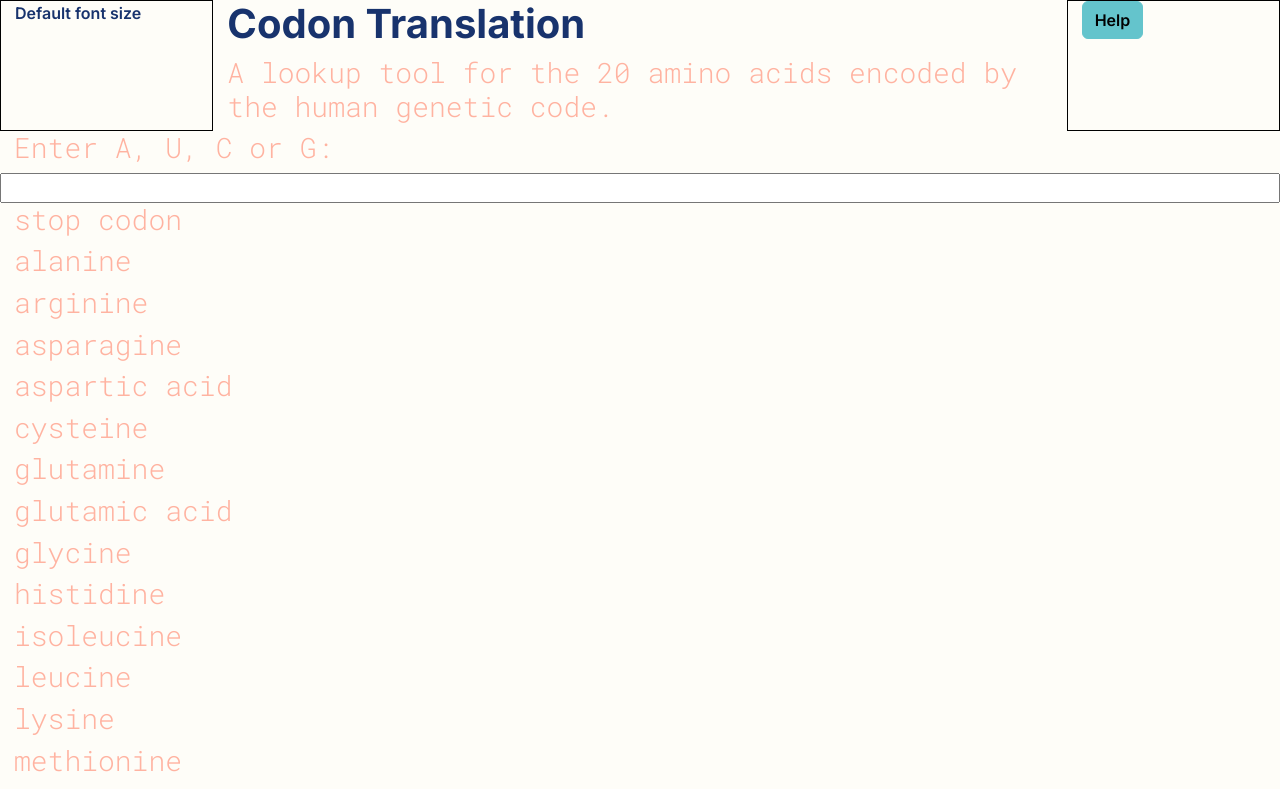
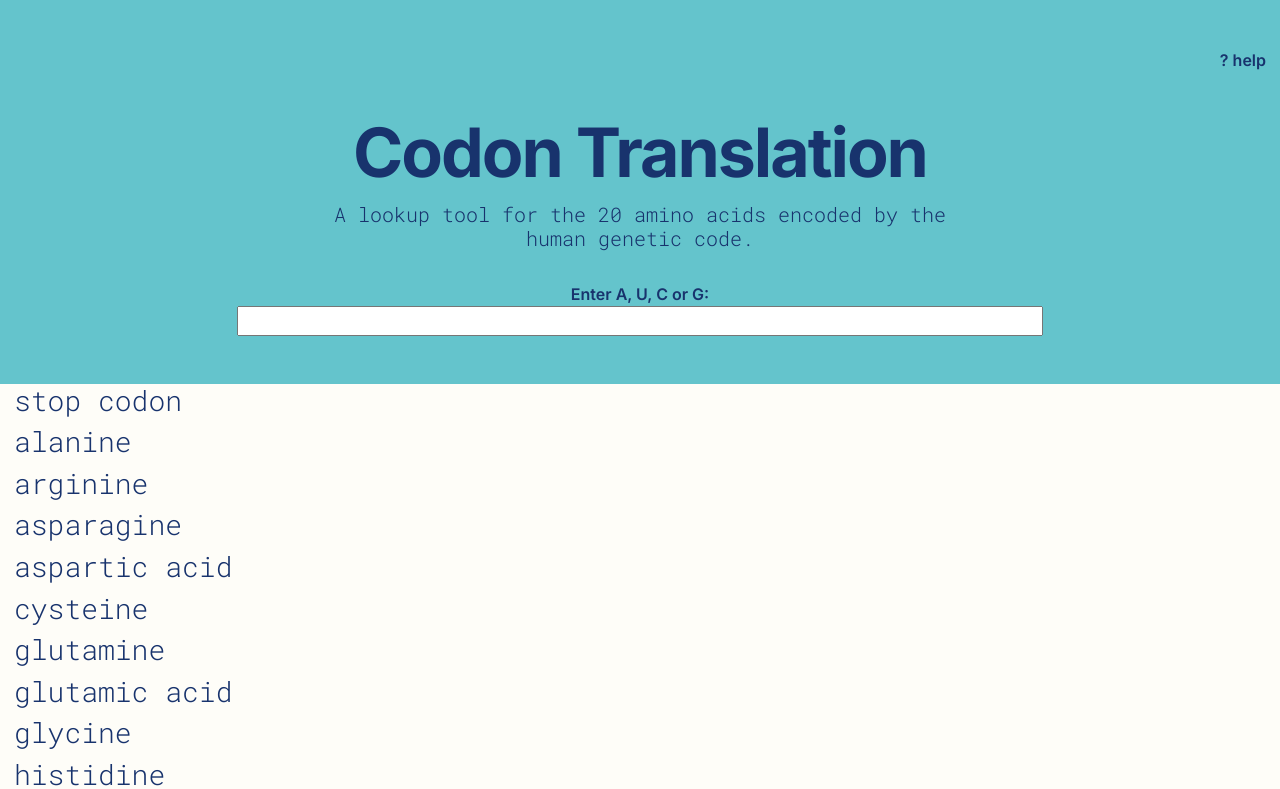
Before and after one commit to lamdrea/codon-app, a React (Create React App) app: page / in a window 1280 px wide. Shown: the top 789 px of the page. Built offline with nearby package versions, Linux system fonts and the light colour scheme.

Commit message:
updated header styling

```diff
--- a/src/App.js
+++ b/src/App.js
@@ -6,7 +6,7 @@ import { _fetch_proteins, _fetch_protein_by_codon } from './backend/backend.js'
 import Container from 'react-bootstrap/Container';
 import Row from 'react-bootstrap/Row';
 import Col from 'react-bootstrap/Col';
-import Button from 'react-bootstrap/Button';
+//import Button from 'react-bootstrap/Button';
 
 
 const App = () => {
@@ -34,19 +34,28 @@ const App = () => {
   return (
     //sets container as fluid up until screen size of 720px width
     <Container fluid>
-      <Row>
-        <Col>Default font size</Col>
-        <Col xs='8'>
+      <Row className="row-header">
+        <Col>
+        </Col>
+        <Col sm='8' className="title">
           <h1>Codon Translation</h1>
-          <h3>A lookup tool for the 20 amino acids encoded by the human genetic code.</h3>
+          <Row className="d.flex justify-content-space-between">
+            <Col></Col>
+            <Col sm='10'>
+              <h2>A lookup tool for the 20 amino acids encoded by the human genetic code.</h2>
+              <br />
+            </Col>
+            <Col></Col>
+          </Row>
+          <Row className="px-4 d-flex justify-content-center">
+            Enter A, U, C or G:
+            <br />
+            <CodonSearchBox searchInput={searchInput} setSearchInput={setSearchInput} />
+          </Row>
         </Col>
-        <Col><Button>Help</Button></Col>
-      </Row>
-      <Row>
-        <h3>Enter A, U, C or G:</h3>
-      </Row>
-      <Row>
-        <CodonSearchBox searchInput={searchInput} setSearchInput={setSearchInput} />
+        <Col className="d-flex justify-content-end align-top">
+          ? help
+        </Col>
       </Row>
       <Row>
         <ProteinList protein={protein} setProtein={setProtein} />
--- a/src/custom.scss
+++ b/src/custom.scss
@@ -41,29 +41,40 @@ $grid-gutter-width: 1.75rem;
 h1 {
     font-family: Inter;
     font-weight: bold;
+    font-size: 68px;
+    letter-spacing: -0.03em;
+}
+
+h2 {
+    font-family: Roboto Mono;
+    font-weight: 300;
+    font-size: 20px;
 }
 
 h3 {
     font-family: Roboto Mono;
     font-weight: 300;
-    color: $secondary;
+}
+
+.row-header {
+    background-color: $primary;
+    padding-top: $spacer * 3;
+    padding-bottom: $spacer * 3;
+}
+
+.title {
+    align-items: middle;
+    text-align: center;
+    margin: auto;
+    padding-top: $spacer * 4;
 }
 
 .container-fluid {
     background-color: #FEFDF8;
-    // background-color: black;
-    //margin-left: 100px;
-    margin-right: 200px;
 }
 
-.col {
-    border-color: black;
-    border-width: 1px;
-    border-style: solid;
-}
-
-//set left-right margin for large screen (1440p), rem * 14
-.mx-lg-14 {
-    margin-left: $spacer * 14;
-    margin-right: $spacer * 14;
-}
+// .col {
+//     border-color: black;
+//     border-width: 1px;
+//     border-style: solid;
+// }
```
